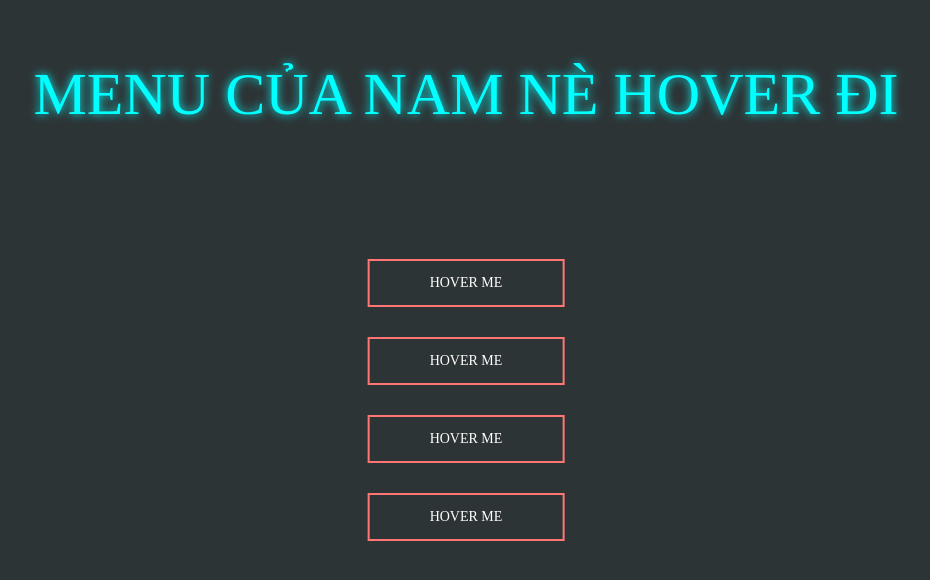
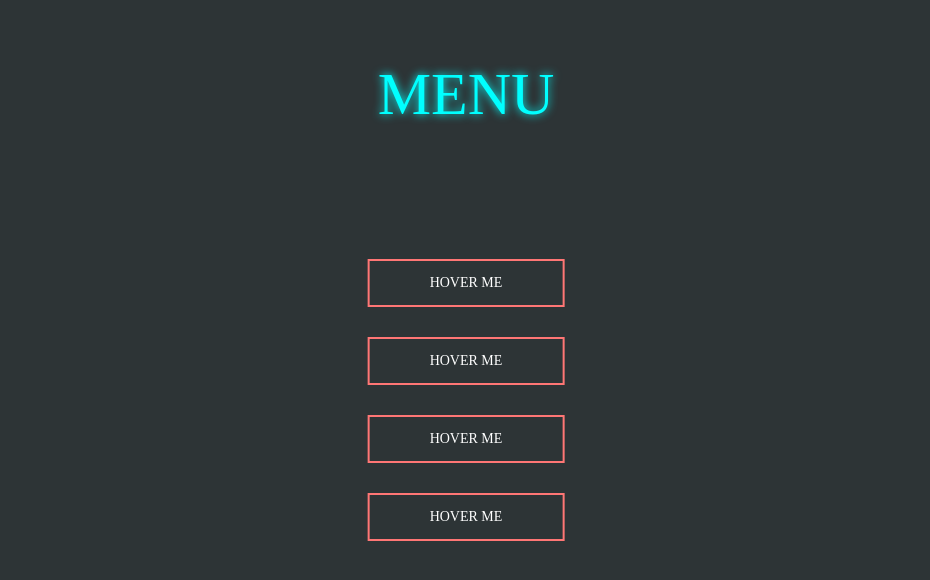
Before and after one commit to HNamIT6K14/hoverMe.effect, a plain HTML site: page index.html in a window 1280 px wide. Shown: the whole page, without its empty margins (174-1104 px from the left). Drawn offline with Linux system fonts and the light colour scheme.

Commit message:
Update index.html
Sửa

```diff
--- a/index.html
+++ b/index.html
@@ -81,7 +81,7 @@
     }
 </style>
 <body>
-    <P class="title">MENU CỦA NAM NÈ HOVER ĐI</P>
+    <P class="title">MENU</P>
     <div class="middle">
         <a href="" class="btn btn1">Hover Me</a>
         <a href="" class="btn btn2">Hover Me</a>
```
